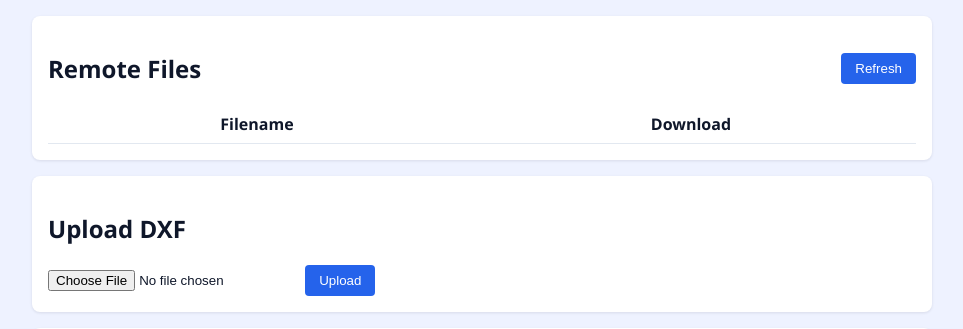
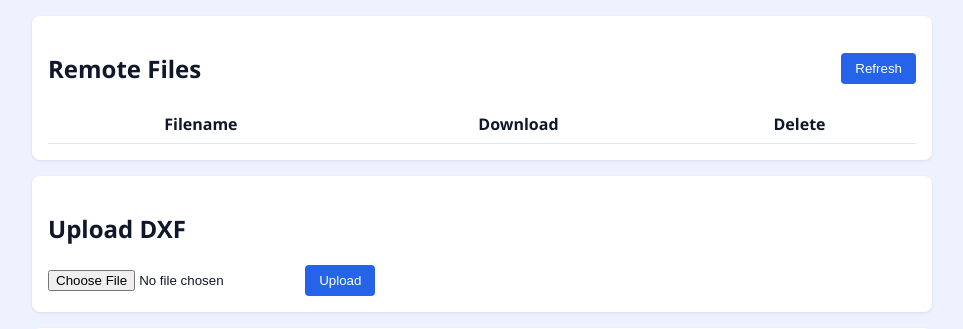
Before and after one commit to samueldbrewer/parcel-crawl-service, a FastAPI app: page / in a window 1280 px wide. Shown: the part 128-457 px from the top of the page, without its empty margins (158-1121 px from the left). Run offline with FastAPI, Linux system fonts and the light colour scheme; lists and menus that the app fills with data are empty; some libraries are stand-ins or nearby versions.

Commit message:
Add file deletion and DXF preview support

```diff
--- a/api/routes/uploads.py
+++ b/api/routes/uploads.py
@@ -151,6 +151,22 @@ async def download_uploaded_file(filename: str) -> FileResponse:
     )
 
 
+@router.delete("/{filename}")
+async def delete_uploaded_file(filename: str) -> dict[str, object]:
+    target = (UPLOAD_ROOT / filename).resolve()
+    try:
+        target.relative_to(UPLOAD_ROOT)
+    except ValueError as exc:
+        raise HTTPException(status_code=404, detail="File not found.") from exc
+    if not target.exists():
+        raise HTTPException(status_code=404, detail="File not found.")
+    try:
+        target.unlink()
+    except OSError as exc:  # noqa: BLE001
+        raise HTTPException(status_code=500, detail=f"Failed to delete file: {exc}") from exc
+    return {"deleted": True, "filename": filename}
+
+
 @router.get("/{filename}/preview")
 async def preview_footprint(filename: str) -> dict[str, object]:
     target = (UPLOAD_ROOT / filename).resolve()
--- a/static/app.css
+++ b/static/app.css
@@ -65,6 +65,14 @@ button {
 
 button:hover {
   background: #1d4ed8;
+}
+
+button.danger {
+  background: #dc2626;
+}
+
+button.danger:hover {
+  background: #b91c1c;
 }
 
 #filesTable {
--- a/static/app.js
+++ b/static/app.js
@@ -48,8 +48,15 @@ async function refreshFiles() {
       link.rel = 'noopener noreferrer';
       link.textContent = 'Download';
       linkCell.appendChild(link);
+      const deleteCell = document.createElement('td');
+      const delBtn = document.createElement('button');
+      delBtn.textContent = 'Delete';
+      delBtn.className = 'danger';
+      delBtn.addEventListener('click', () => confirmDelete(file.filename));
+      deleteCell.appendChild(delBtn);
       row.appendChild(nameCell);
       row.appendChild(linkCell);
+      row.appendChild(deleteCell);
       filesTableBody.appendChild(row);
 
       const opt = document.createElement('option');
@@ -325,6 +332,21 @@ async function handleJob(event) {
   }
 }
 
+async function confirmDelete(filename) {
+  if (!window.confirm(`Delete ${filename}?`)) return;
+  statusText.textContent = `Deleting ${filename}…`;
+  try {
+    const resp = await fetch(`/files/${encodeURIComponent(filename)}`, {
+      method: 'DELETE',
+    });
+    if (!resp.ok) throw new Error(await resp.text());
+    await refreshFiles();
+    statusText.textContent = `Deleted ${filename}.`;
+  } catch (err) {
+    statusText.textContent = `Delete failed: ${err}`;
+  }
+}
+
 async function pollJob(jobId) {
   if (pollTimer) clearTimeout(pollTimer);
   try {
--- a/templates/index.html
+++ b/templates/index.html
@@ -23,6 +23,7 @@
           <tr>
             <th>Filename</th>
             <th>Download</th>
+            <th>Delete</th>
           </tr>
         </thead>
         <tbody></tbody>
```
Also changed, not shown: README.md.
